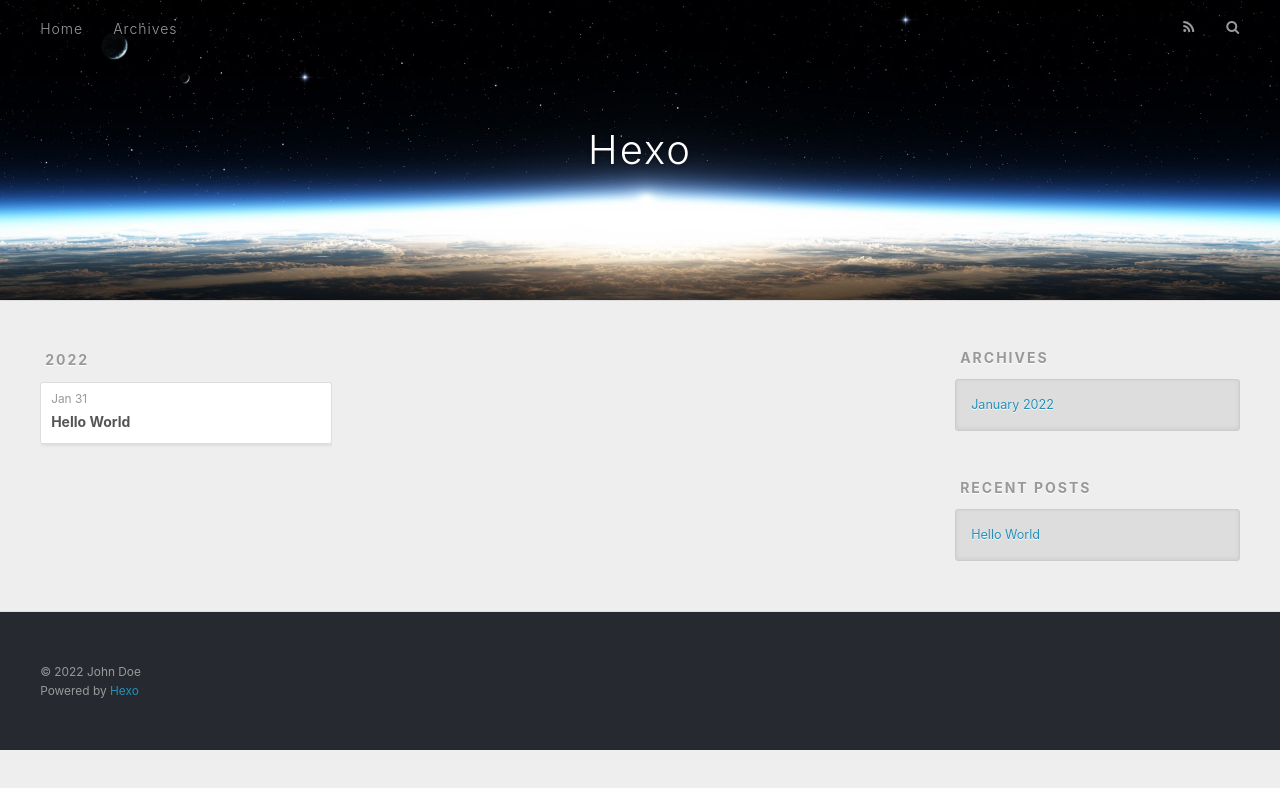
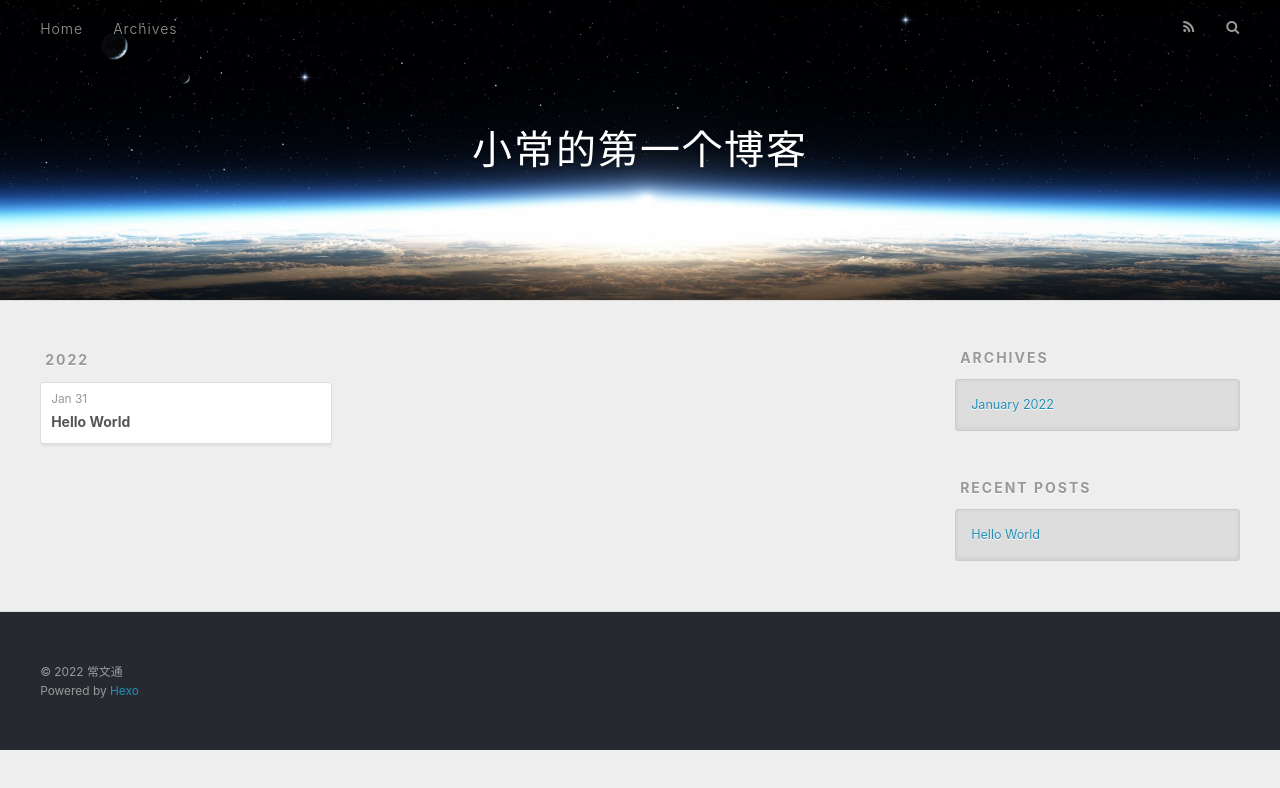
Before and after one commit to 123cwt/123cwt.github.io, a plain HTML site: page archives/2022/01/index.html in a window 1280 px wide. Drawn offline with nearby package versions, Linux system fonts and the light colour scheme.

Commit message:
Site updated: 2022-01-31 20:56:16

```diff
--- a/archives/2022/01/index.html
+++ b/archives/2022/01/index.html
@@ -5,17 +5,17 @@
 
 
 
-  <title>Archives: 2022/1 | Hexo</title>
+  <title>Archives: 2022/1 | 小常的第一个博客</title>
   <meta name="viewport" content="width=device-width, initial-scale=1, maximum-scale=1">
   <meta property="og:type" content="website">
-<meta property="og:title" content="Hexo">
+<meta property="og:title" content="小常的第一个博客">
 <meta property="og:url" content="http://example.com/archives/2022/01/index.html">
-<meta property="og:site_name" content="Hexo">
+<meta property="og:site_name" content="小常的第一个博客">
 <meta property="og:locale" content="en_US">
-<meta property="article:author" content="John Doe">
+<meta property="article:author" content="常文通">
 <meta name="twitter:card" content="summary">
 
-    <link rel="alternate" href="/atom.xml" title="Hexo" type="application/atom+xml">
+    <link rel="alternate" href="/atom.xml" title="小常的第一个博客" type="application/atom+xml">
 
 
     <link rel="icon" href="/favicon.png">
@@ -36,7 +36,7 @@
   <div id="header-outer" class="outer">
     <div id="header-title" class="inner">
       <h1 id="logo-wrap">
-        <a href="/" id="logo">Hexo</a>
+        <a href="/" id="logo">小常的第一个博客</a>
       </h1>
 
     </div>
@@ -141,7 +141,7 @@
 
   <div class="outer">
     <div id="footer-info" class="inner">
-      &copy; 2022 John Doe<br>
+      &copy; 2022 常文通<br>
       Powered by <a href="http://hexo.io/" target="_blank">Hexo</a>
     </div>
   </div>
```
Also changed, not shown: 2022/01/31/hello-world/index.html (+6 -6 lines), archives/2022/index.html (+7 -7 lines), archives/index.html (+7 -7 lines), index.html (+7 -7 lines).
